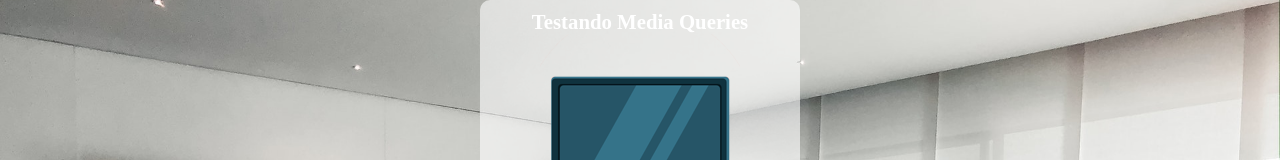
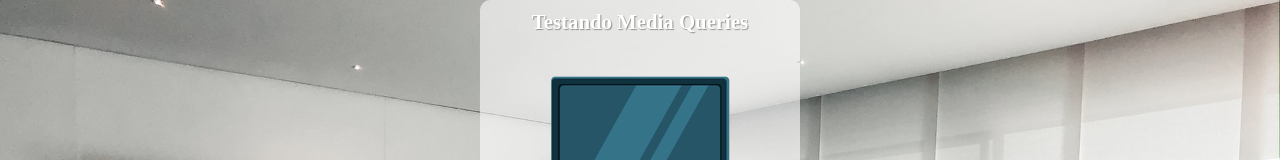
Before and after one commit to hederdavid/media-queries, a plain HTML site: page index.html in a window 1280 px wide. Shown: the top 160 px of the page. Drawn offline with Linux system fonts and the light colour scheme.

Commit message:
shadow no titulo

```diff
--- a/estilos/style.css
+++ b/estilos/style.css
@@ -26,6 +26,10 @@
     color: white;
     background-color: rgba(255, 255, 255, 0.597);
 
+}
+
+main > h1 {
+    text-shadow: 1px 1px 1px rgba(0, 0, 0, 0.366);
 }
 
 /* Estilo das telas */
```
